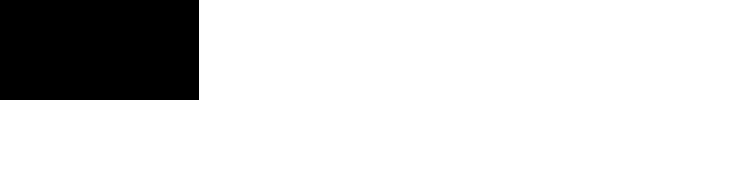
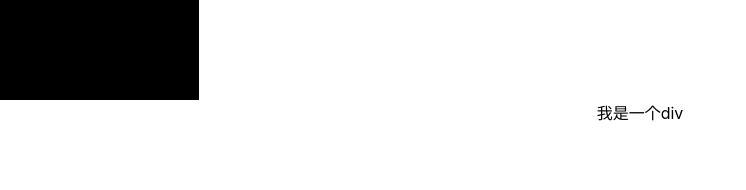
Before and after one commit to iversonwool/create_react_app_playground, a React (Create React App) app in the folder create_react_app/: page / in a window 1280 px wide. Shown: the top 190 px of the page, without its empty margins (0-746 px from the left). Built offline with nearby package versions, Linux system fonts and the light colour scheme.

Commit message:
React.clone 时 type是string类型 可以判断为dom元素  或者添加自定义的静态属性 用于其他判断

```diff
--- a/create_react_app/src/App.js
+++ b/create_react_app/src/App.js
@@ -108,6 +108,7 @@ function App() {
 
       <CloneFunc>
         <Animation />
+        <div>我是一个div</div>
       </CloneFunc>
     </div>
   );
--- a/create_react_app/src/pages/cloneFunc.jsx
+++ b/create_react_app/src/pages/cloneFunc.jsx
@@ -7,6 +7,7 @@ function CloneChildren(props) {
 
 
   return React.Children.map(children, function(child) {
+    console.log(child);
     return React.cloneElement(child, {highlight: true})
   })
 }
```
